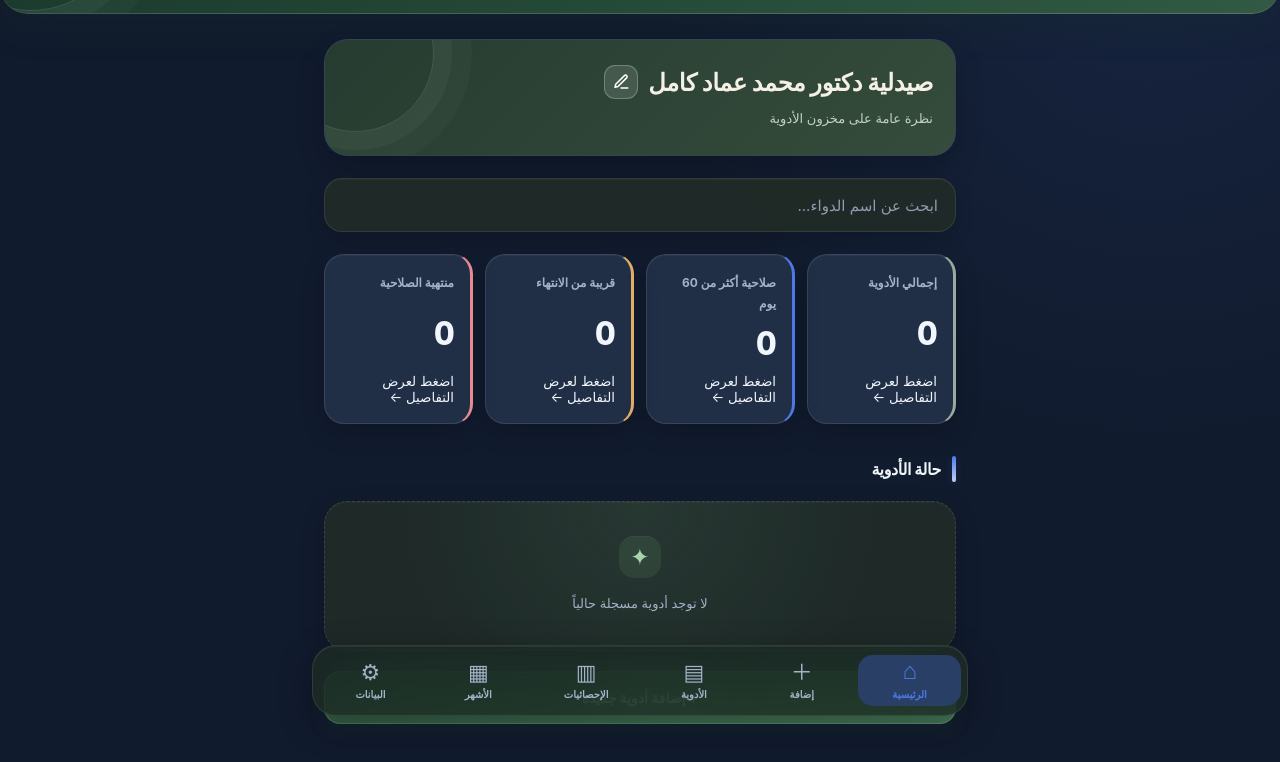
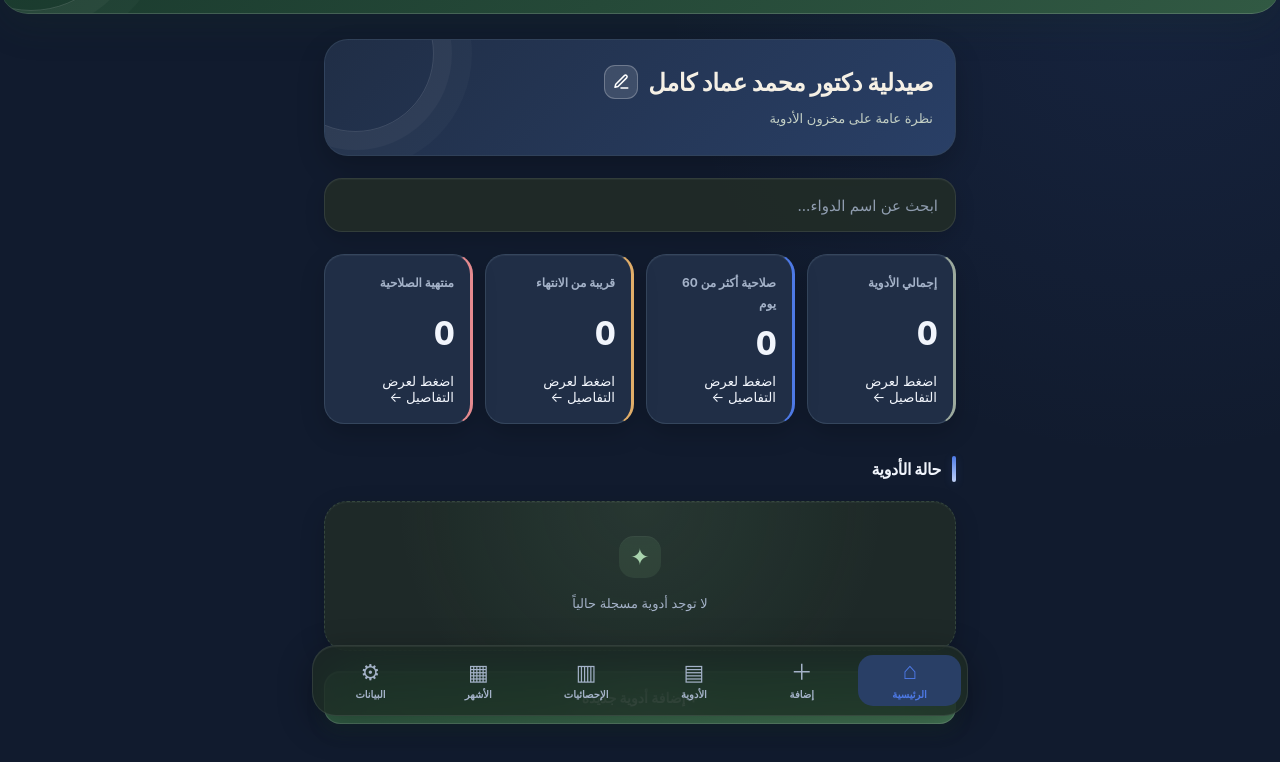
Before and after one commit to gexaro/My-app, a plain HTML site: page index.html in a window 1280 px wide. Both pictures are taken after a click on the button "التبديل إلى الوضع الداكن". Shown: the part 76-838 px from the top of the page. Drawn offline with Linux system fonts and the light colour scheme.

Commit message:
Update style.css

```diff
--- a/style.css
+++ b/style.css
@@ -1115,7 +1115,7 @@ textarea {
 
 /* Dark mode dashboard */
 body[data-theme="dark"] #dashboard .welcome {
-  background: linear-gradient(135deg, #263c30 0%, #354c3c 100%);
+background: linear-gradient(135deg, #202E46 0%, #293F66 100%);
   box-shadow: 0 12px 28px rgba(0,0,0,.2);
 }
 
```
